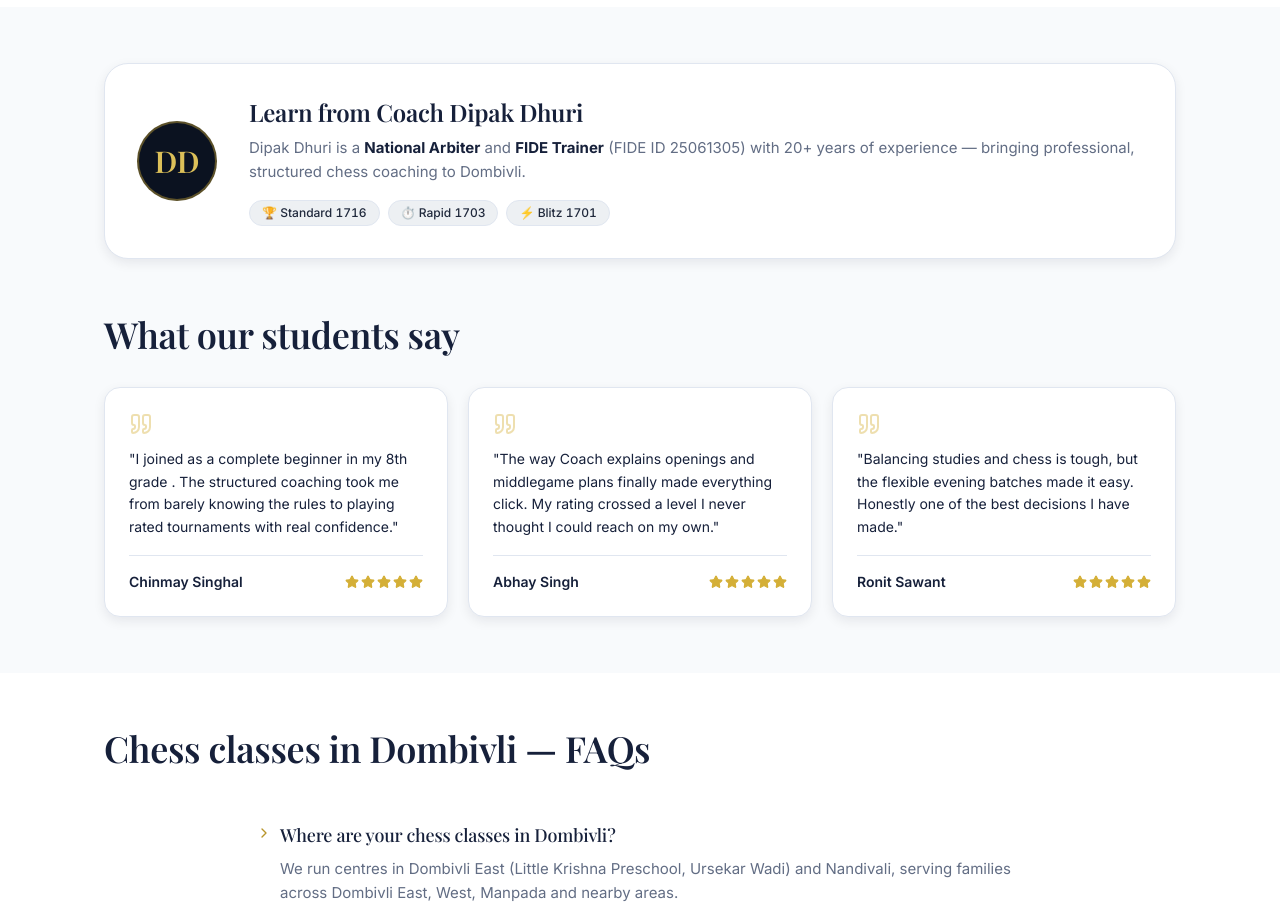
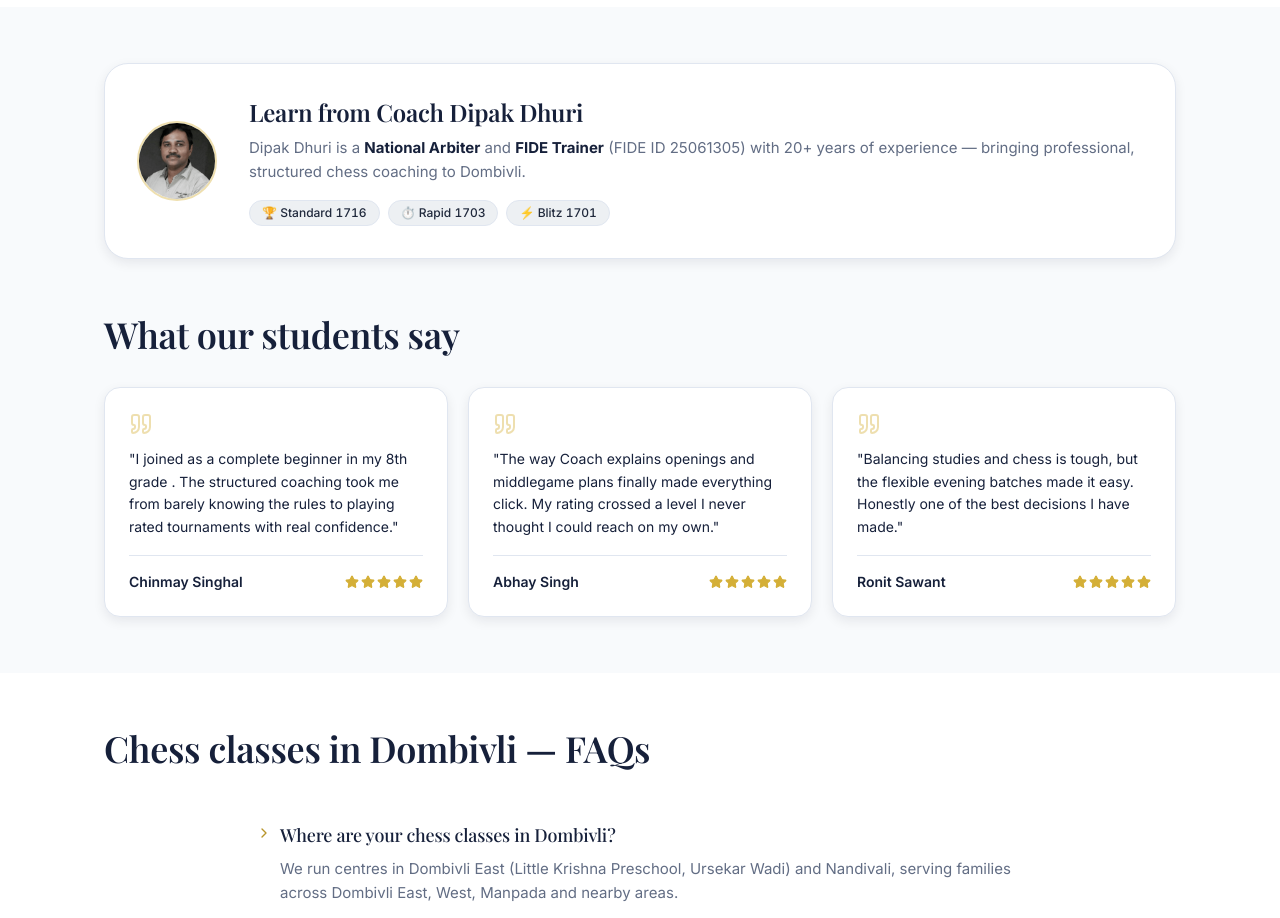
Before and after one commit to Chinmmaayyy/DD__CHESSACADEMY, a React (Vite) app: page /chess-classes-dombivli in a window 1280 px wide. Shown: the part 1860-2778 px from the top of the page. Built offline with nearby package versions, Linux system fonts and the light colour scheme.

Commit message:
Location pages: show Coach Dipak Dhuri's photo instead of DD initials placeholder

```diff
--- a/src/pages/LocationPage.tsx
+++ b/src/pages/LocationPage.tsx
@@ -12,6 +12,7 @@ import { coach } from '@/data/coach'
 import { ACADEMY } from '@/lib/constants'
 import { whatsappLink, telLink } from '@/lib/utils'
 import { useDocumentMeta } from '@/hooks/useDocumentMeta'
+import dipakPhoto from '@/assets/dipak_sir.png'
 
 const SITE = 'https://ddchessacademy.in'
 
@@ -228,9 +229,11 @@ export function LocationPage({ slug: slugProp }: { slug?: string } = {}) {
       {/* Coach highlight */}
       <Container className="py-14">
         <div className="grid items-center gap-8 rounded-[24px] border border-hairline bg-surface p-6 shadow-[var(--shadow-soft)] sm:grid-cols-[auto_1fr] sm:p-8">
-          <span className="grid size-20 place-items-center rounded-full border-2 border-gold-500/40 bg-inverse font-display text-3xl font-semibold text-gold-400">
-            DD
-          </span>
+          <img
+            src={dipakPhoto}
+            alt="Coach Dipak Dhuri — National Arbiter & FIDE Trainer"
+            className="size-20 rounded-full border-2 border-gold-500/40 object-cover object-top"
+          />
           <div>
             <h2 className="font-display text-2xl font-semibold text-heading">
               Learn from Coach Dipak Dhuri
```
